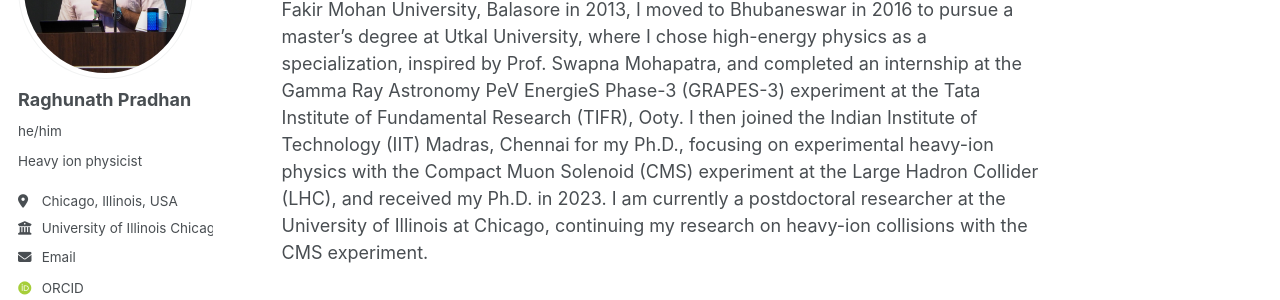
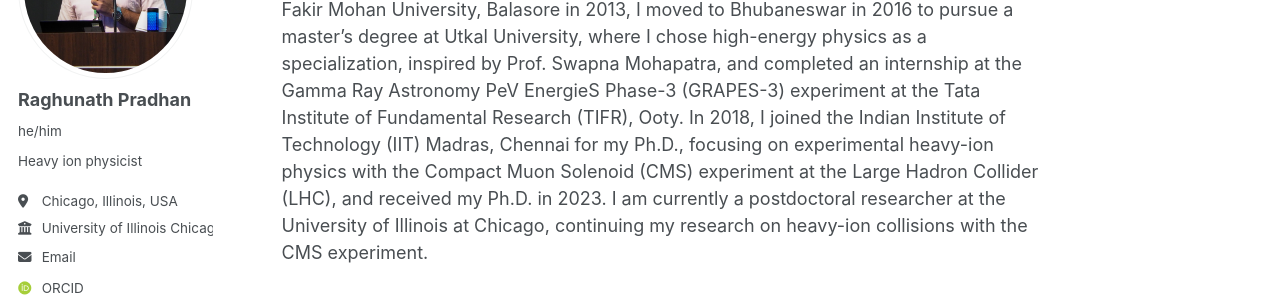
Before and after one commit to RAGHUMATAPITA/RAGHUMATAPITA.github.io, a Jekyll site: the page built from _pages/about.md, in a window 1280 px wide. Shown: the part 199-499 px from the top of the page. Built offline with Jekyll 4.4.1, drawn with Linux system fonts in a browser that asks for light colours; some web fonts are replaced; a script that is not in the unit is left out; some of the changed text lies outside the part shown.

Commit message:
updateing about me

```diff
--- a/_pages/about.md
+++ b/_pages/about.md
@@ -7,4 +7,4 @@ redirect_from:
   - /about.html
 ---
 
-I am from Beligopinathpur, a small village under Jaleswar town in Balasore district, Odisha, India. After completing high school in Jaleswar in 2008 and my undergraduate studies at Fakir Mohan University, Balasore in 2013, I moved to Bhubaneswar in 2016 to pursue a master’s degree at Utkal University, where I chose high-energy physics as a specialization, inspired by Prof. Swapna Mohapatra, and completed an internship at the Gamma Ray Astronomy PeV EnergieS Phase-3 (GRAPES-3) experiment at the Tata Institute of Fundamental Research (TIFR), Ooty. I then joined the Indian Institute of Technology (IIT) Madras, Chennai for my Ph.D., focusing on experimental heavy-ion physics with the Compact Muon Solenoid (CMS) experiment at the Large Hadron Collider (LHC), and received my Ph.D. in 2023. I am currently a postdoctoral researcher at the University of Illinois at Chicago, continuing my research on heavy-ion collisions with the CMS experiment.
+I am from Beligopinathpur, a small village under Jaleswar town in Balasore district, Odisha, India. After completing high school in Jaleswar in 2008 and my undergraduate studies at Fakir Mohan University, Balasore in 2013, I moved to Bhubaneswar in 2016 to pursue a master’s degree at Utkal University, where I chose high-energy physics as a specialization, inspired by Prof. Swapna Mohapatra, and completed an internship at the Gamma Ray Astronomy PeV EnergieS Phase-3 (GRAPES-3) experiment at the Tata Institute of Fundamental Research (TIFR), Ooty. In 2018, I joined the Indian Institute of Technology (IIT) Madras, Chennai for my Ph.D., focusing on experimental heavy-ion physics with the Compact Muon Solenoid (CMS) experiment at the Large Hadron Collider (LHC), and received my Ph.D. in 2023. I am currently a postdoctoral researcher at the University of Illinois at Chicago, continuing my research on heavy-ion collisions with the CMS experiment.
```
